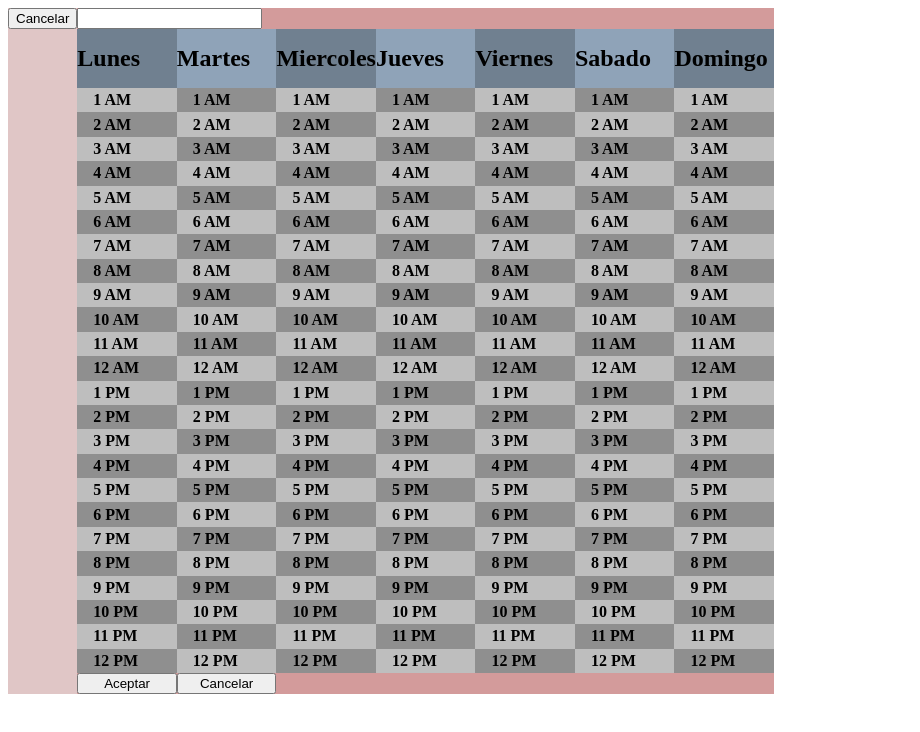
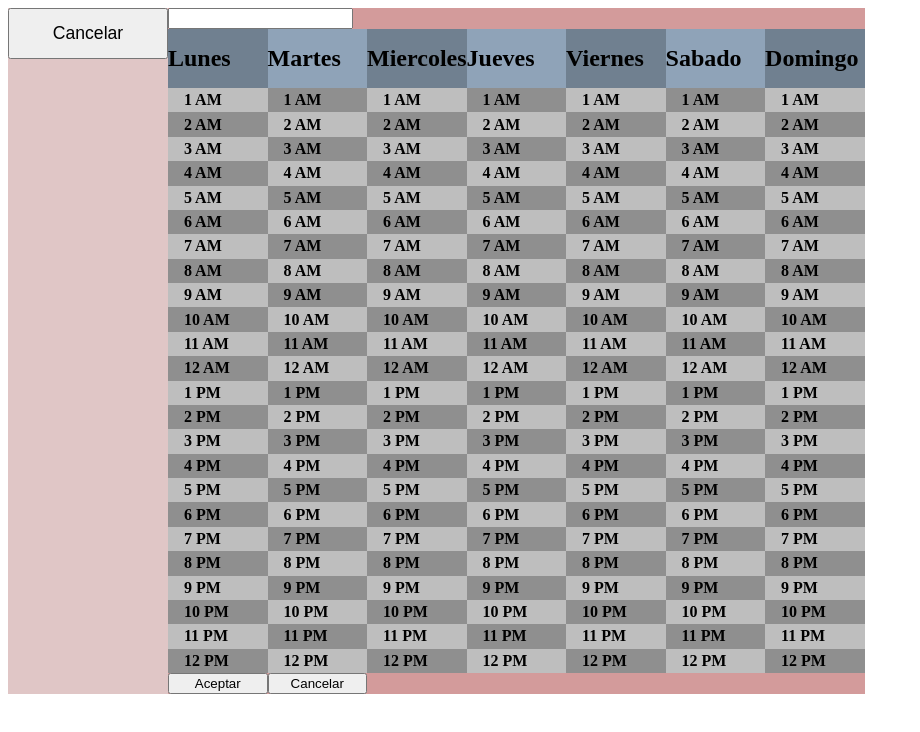
Before and after one commit to RoVixen/Organizador-de-horarios, a plain HTML site: page index.html in a window 1280 px wide. Both pictures are taken after a click on the button "Agregar Jugador". Shown: the whole page, without its empty margins (0-920 px from the left). Drawn offline with Linux system fonts and the light colour scheme.

Commit message:
adelantando agregar jugador

```diff
--- a/css/player_tracker.css
+++ b/css/player_tracker.css
@@ -7,6 +7,12 @@
   max-width: 20%;
   background: #e0c6c6;
 }
+.player_tracker #players button{
+  padding-block: 0.8rem;
+  padding-inline: 0.3rem;
+  min-width: 10rem;
+  font-size: 1.1rem;
+}
 
 .player_tracker #adding_player{
   max-width: 80%;
--- a/elements/player_tracker.js
+++ b/elements/player_tracker.js
@@ -14,15 +14,23 @@ function PlayerTracker(props={}){
 
     addPlayerButton
     .addEventListener("click",(e)=>{
-      addingPlayer=!addingPlayer;
 
-      addPlayerButton.innerHTML=addingPlayer?"Cancelar":"Agregar Jugador"
+      function acceptHandler(playerFreeDays){
+        setAdding(false);
+      }
 
-      addPlayerElem.innerHTML=`${
-        addingPlayer&&(
-          `<input type="text" id="player_name"/>${PlayerInput()}`
-        )||""
-      }`
+      function setAdding(isAdding=false){
+        addingPlayer=isAdding;
+        addPlayerButton.innerHTML=isAdding?"Cancelar":"Agregar Jugador";
+        addPlayerElem.innerHTML=`${
+            addingPlayer&&(
+              `<input type="text" id="player_name"/>${PlayerInput({onAccept:acceptHandler})}`
+            )||""
+          }
+        `;
+      }
+
+      setAdding(!addingPlayer);
     })
 
   },1);
```
